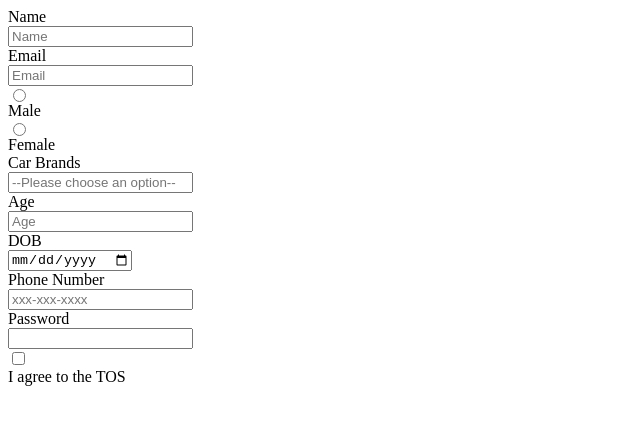
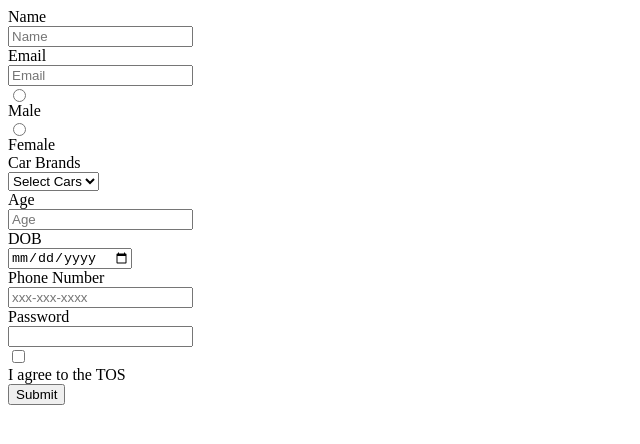
Before and after one commit to acciojob/signup-form-car-hardik-tripathi, a website: page main.html in a window 1280 px wide. Shown: the whole page, without its empty margins (0-640 px from the left). Drawn offline with Linux system fonts and the light colour scheme.

Commit message:
created a submission

```diff
--- a/main.html
+++ b/main.html
@@ -21,7 +21,13 @@
 		<label for="gender_m, gender_f">Female</label>
 
 		<label for="cars">Car Brands</label>
-		<input id="cars" type="select" required placeholder="--Please choose an option--">
+    <select id="cars" required>
+        <option value="" disabled selected>Select Cars</option>
+        <option value="Toyota">Male</option>
+        <option value="Lexus">Female</option>
+        <option value="Rolls Royce">Other</option>
+    </select>
+
 
 		<label for="age">Age</label>
 		<input id="age" type="number" required placeholder="Age">
@@ -38,6 +44,8 @@
 		<input id="tos" type="checkbox" required>
 		<label for="tos">I agree to the TOS</label>
 
+		<button type="submit">Submit</button>
+
 	</form>
 	<!-- the entire body must be written by student -->
     <script type="text/javascript" src="./script.js">
```
